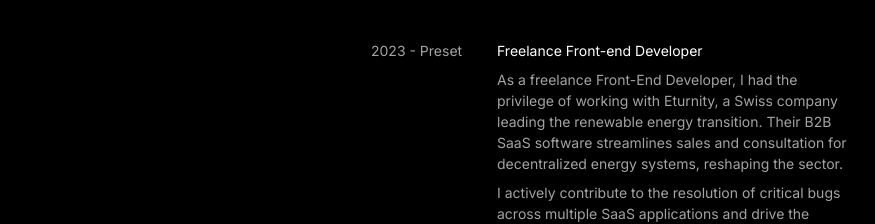
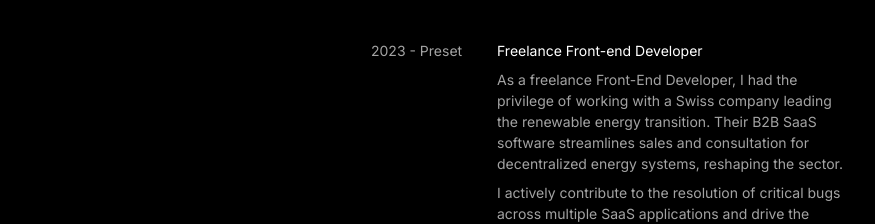
Before and after one commit to jecaluag/jecaluag.com, a Next.js app: page / in a window 1280 px wide. Shown: the part 464-688 px from the top of the page, without its empty margins (29-904 px from the left). Built offline with nearby package versions, Linux system fonts and the light colour scheme.

Commit message:
refactor —- Update work-exp.ts

```diff
--- a/constants/work-exp.ts
+++ b/constants/work-exp.ts
@@ -5,7 +5,7 @@ export const workExp: ItemData[] = [
     leftText: "2023 - Preset",
     title: "Freelance Front-end Developer",
     description: [
-      "As a freelance Front-End Developer, I had the privilege of working with Eturnity, a Swiss company leading the renewable energy transition. Their B2B SaaS software streamlines sales and consultation for decentralized energy systems, reshaping the sector.",
+      "As a freelance Front-End Developer, I had the privilege of working with a Swiss company leading the renewable energy transition. Their B2B SaaS software streamlines sales and consultation for decentralized energy systems, reshaping the sector.",
       "I actively contribute to the resolution of critical bugs across multiple SaaS applications and drive the development of new features. Additionally, I am leading the migration effort for their flagship project, transitioning it from Vue 2 to Vite and Vue 3 to enhance its performance and scalability.",
     ],
     textStack: "Vue 3 • Vite • Vuex • Three.js • Leaflet • Element Plus",
```
